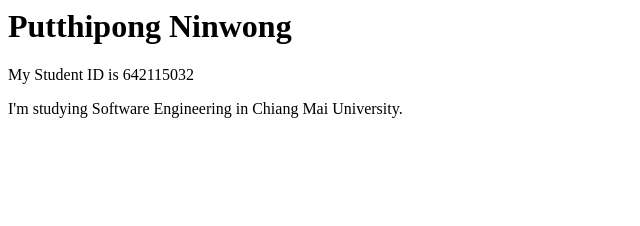
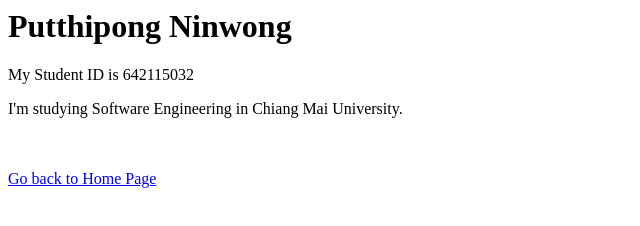
Before and after one commit to ptpofficialxd/se234-dev-ops3, a plain HTML site: page profile.html in a window 1280 px wide. Shown: the whole page, without its empty margins (0-640 px from the left). Drawn offline with Linux system fonts and the light colour scheme.

Commit message:
update profile page

```diff
--- a/profile.html
+++ b/profile.html
@@ -1,3 +1,10 @@
+<html lang="en">
+<head>
+    <meta charset="UTF-8">
+    <meta http-equiv="X-UA-Compatible" content="IE=edge">
+    <meta name="viewport" content="width=device-width, initial-scale=1.0">
+    <title>My Information</title>
+</head>
 <html>
     <head>
         <title>My Profile</title>
@@ -7,4 +14,6 @@
         <p>My Student ID is 642115032</p>
         <p>I'm studying Software Engineering in Chiang Mai University.</p>
     </body>
+    <br></br>
+    <a href="index.html">Go back to Home Page</a>
 </html>
```
